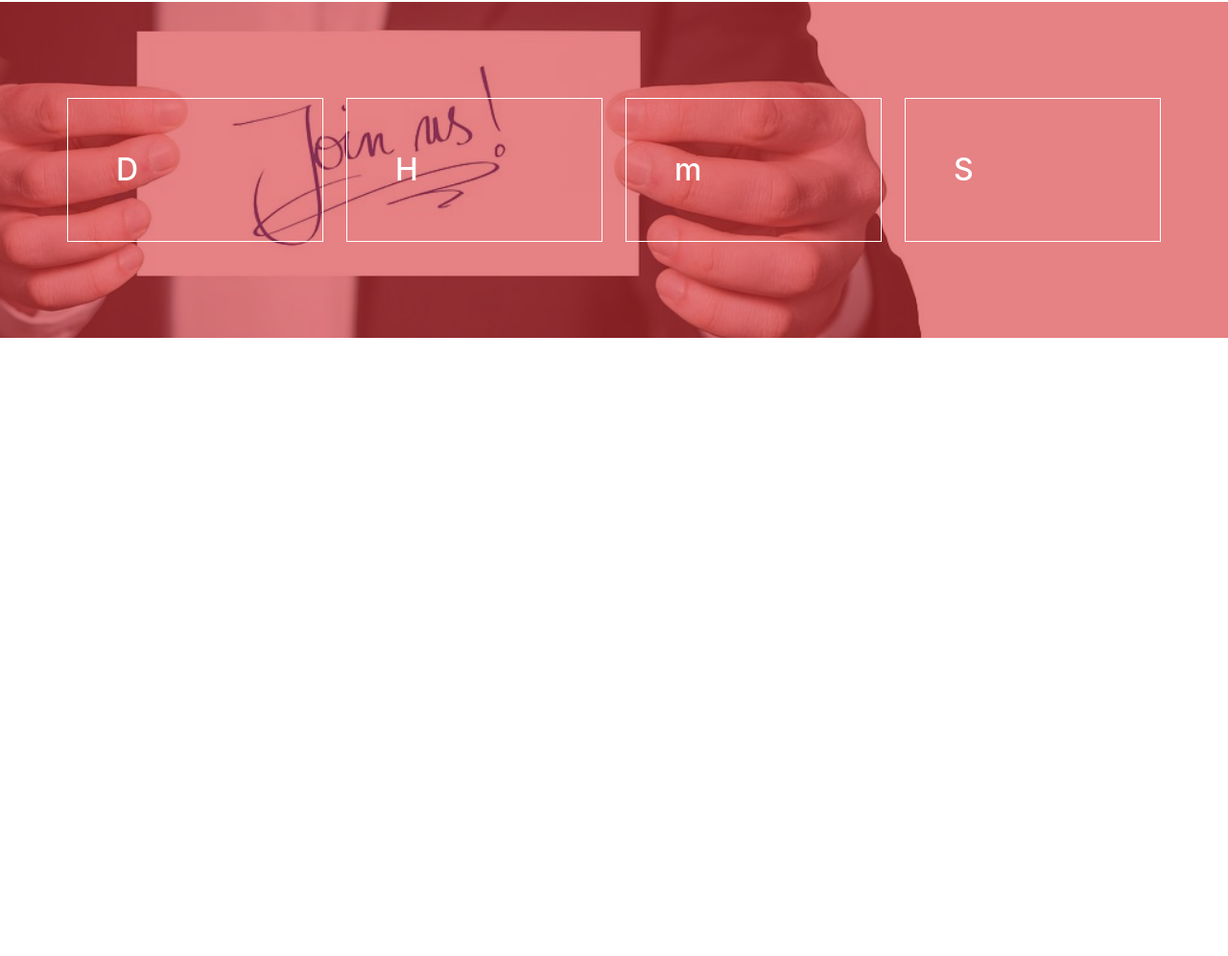
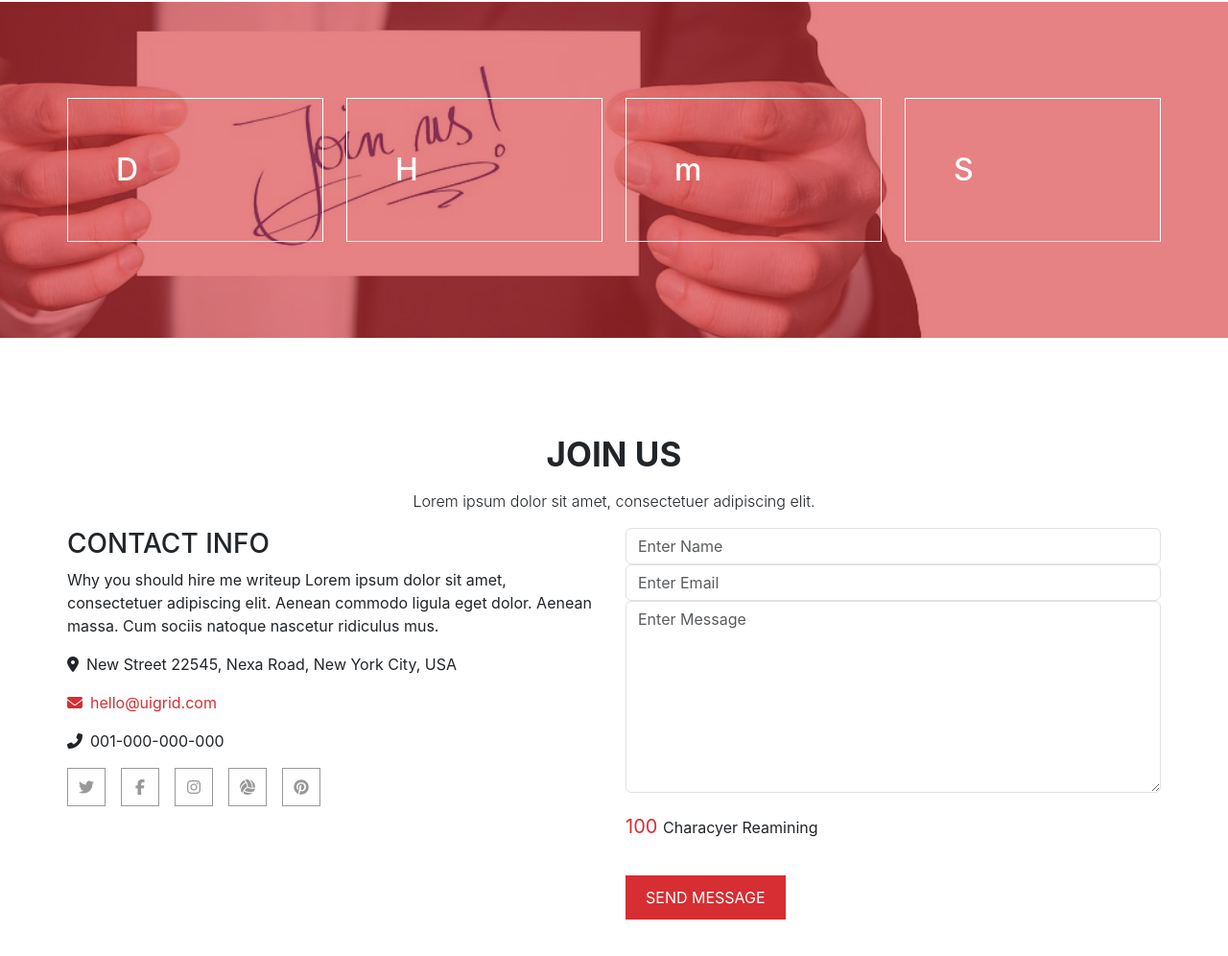
Before and after one commit to Marina-tarek/jQuery, a plain HTML site: page index.html in a window 1280 px wide. Shown: the part 1212-2208 px from the top of the page at 96% size. Before the commit the page ends 1564 px from the top, so only its background shows below. Drawn offline with Linux system fonts and the light colour scheme.

Commit message:
second commit

```diff
--- a/css/style.css
+++ b/css/style.css
@@ -113,5 +113,15 @@ form span{
 .btn:hover {
     background-color: rgba(214, 46, 51,0.7);
     color: white;
-
 }
+.social-media ul li{
+    border: 1px solid #999 ;
+    width: 40px;
+    height: 40px;
+    display: flex;
+   align-items: center;
+   justify-content: center;
+}
+.social-media ul li a{
+    color:  #999;
+}
--- a/index.html
+++ b/index.html
@@ -119,7 +119,44 @@
         </div>
       </div>
     </section>
-
+    <section id="contact">
+      <div class="container main-pd">
+        <div class="title text-center">
+          <h2 class="fw-bold mb-3 text-uppercase">join us</h2>
+          <p class="fw-light">Lorem ipsum dolor sit amet, consectetuer adipiscing elit.</p>
+        </div>
+        <div class="row">
+          <div class="col-md-6">
+            <h3 class="text-uppercase">contact info</h3>
+            <p>Why you should hire me writeup Lorem ipsum dolor sit amet, consectetuer adipiscing elit. Aenean commodo
+              ligula eget dolor. Aenean massa. Cum sociis natoque nascetur ridiculus mus.</p>
+            <div class="detalis">
+              <p><i class="fa-solid fa-location-dot me-2"></i>New Street 22545, Nexa Road, New York City, USA</p>
+              <p class="main-color"><i class="fa-solid fa-envelope me-2"></i>hello@uigrid.com</p>
+              <p><i class="fa-solid fa-phone-flip me-2"></i>001-000-000-000</p>
+              <div class="social-media">
+                <ul class="list-unstyled d-flex gap-3">
+                  <li ><a href="https://x.com/?lang=en"><i class="fa-brands fa-twitter "></i></a></li>
+                  <li><a href="https://www.facebook.com/"><i class="fa-brands fa-facebook-f"></i></a></li>
+                  <li><a href="https://www.instagram.com/"><i class="fa-brands fa-instagram"></i></a></li>
+                  <li><a href="#"><i class="fa-solid fa-volleyball"></i></a></li>
+                  <li><a href="pinterest login"><i class="fa-brands fa-pinterest"></i></a></li>
+                </ul>
+              </div>
+            </div>
+          </div>
+          <div class="col-md-6">
+            <form action="">
+              <input type="text" placeholder="Enter Name" class="form-control">
+              <input type="text" placeholder="Enter Email" class="form-control">
+              <textarea name="" id="" placeholder="Enter Message" class="form-control"></textarea>
+              <p class="fs-6"> <span class="main-color">100 </span> Characyer Reamining</p>
+              <button class="btn text-uppercase"> Send Message</button>
+            </form>
+          </div>
+        </div>
+      </div>
+    </section>
   </main>
 
   <script src="js/jquery-3.7.1.min.js"></script>
```
